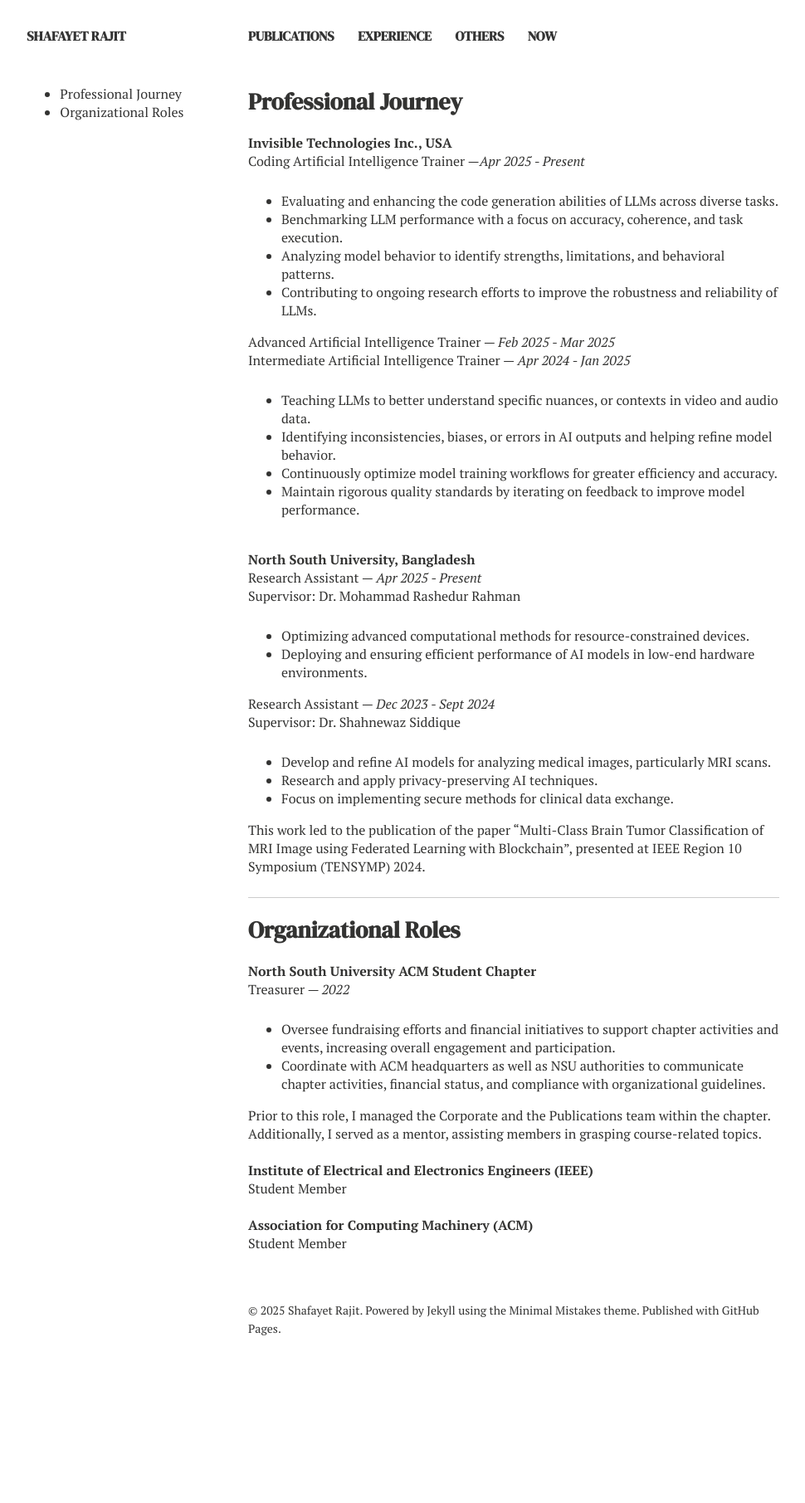
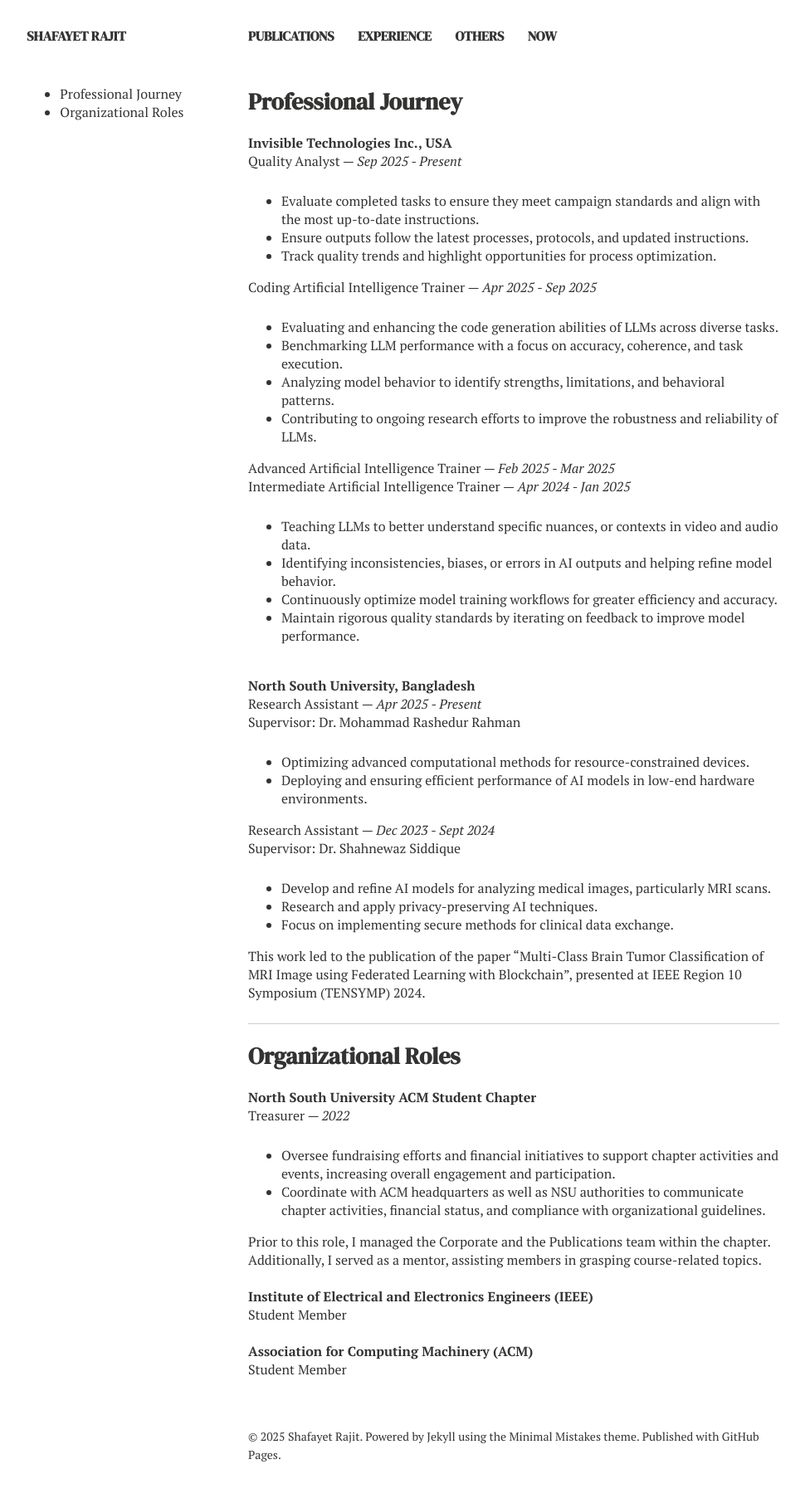
Before and after one commit to ShafayetRajit/shafayetrajit.github.io, a Jekyll site: the page built from experience.md, in a window 1280 px wide. Shown: the whole page at 83% size, without its empty margins (21-991 px from the left). Built offline with Jekyll 4.4.1, drawn with Linux system fonts in a browser that asks for light colours; nearby versions of some CDN libraries; before the commit the page ends 1659 px from its top, so only the background shows below that.

Commit message:
adding new position

```diff
--- a/experience.md
+++ b/experience.md
@@ -13,7 +13,12 @@ sidebar:
 
 **Invisible Technologies Inc., USA**
 
-Coding Artificial Intelligence Trainer &mdash;*Apr 2025 - Present*
+Quality Analyst &mdash; *Sep 2025 - Present*
+- Evaluate completed tasks to ensure they meet campaign standards and align with the most up-to-date instructions.
+- Ensure outputs follow the latest processes, protocols, and updated instructions.
+- Track quality trends and highlight opportunities for process optimization.
+
+Coding Artificial Intelligence Trainer &mdash; *Apr 2025 - Sep 2025*
 - Evaluating and enhancing the code generation abilities of LLMs across diverse tasks.
 - Benchmarking LLM performance with a focus on accuracy, coherence, and task execution.
 - Analyzing model behavior to identify strengths, limitations, and behavioral patterns.
```
Also changed, not shown: index.md (+7 -5 lines).
